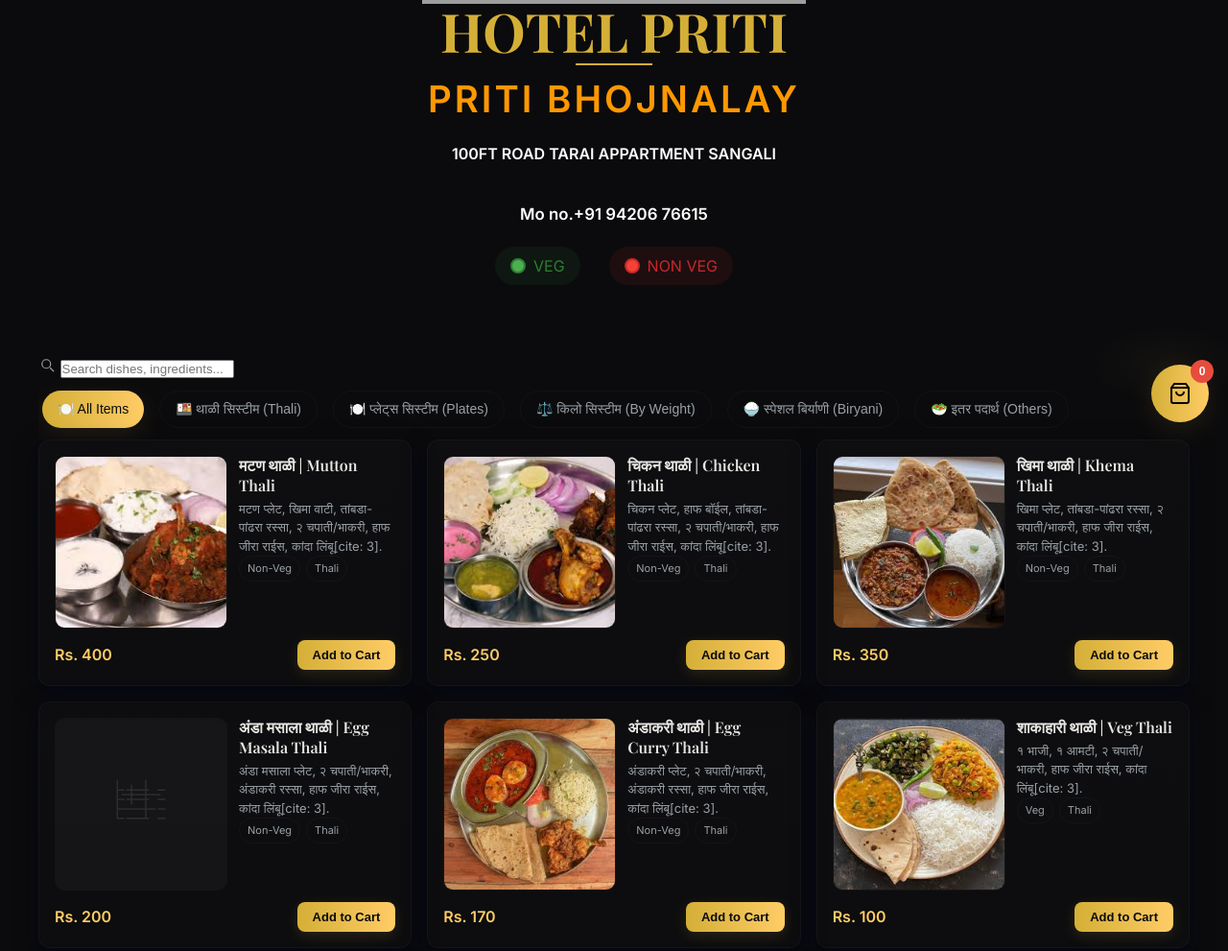
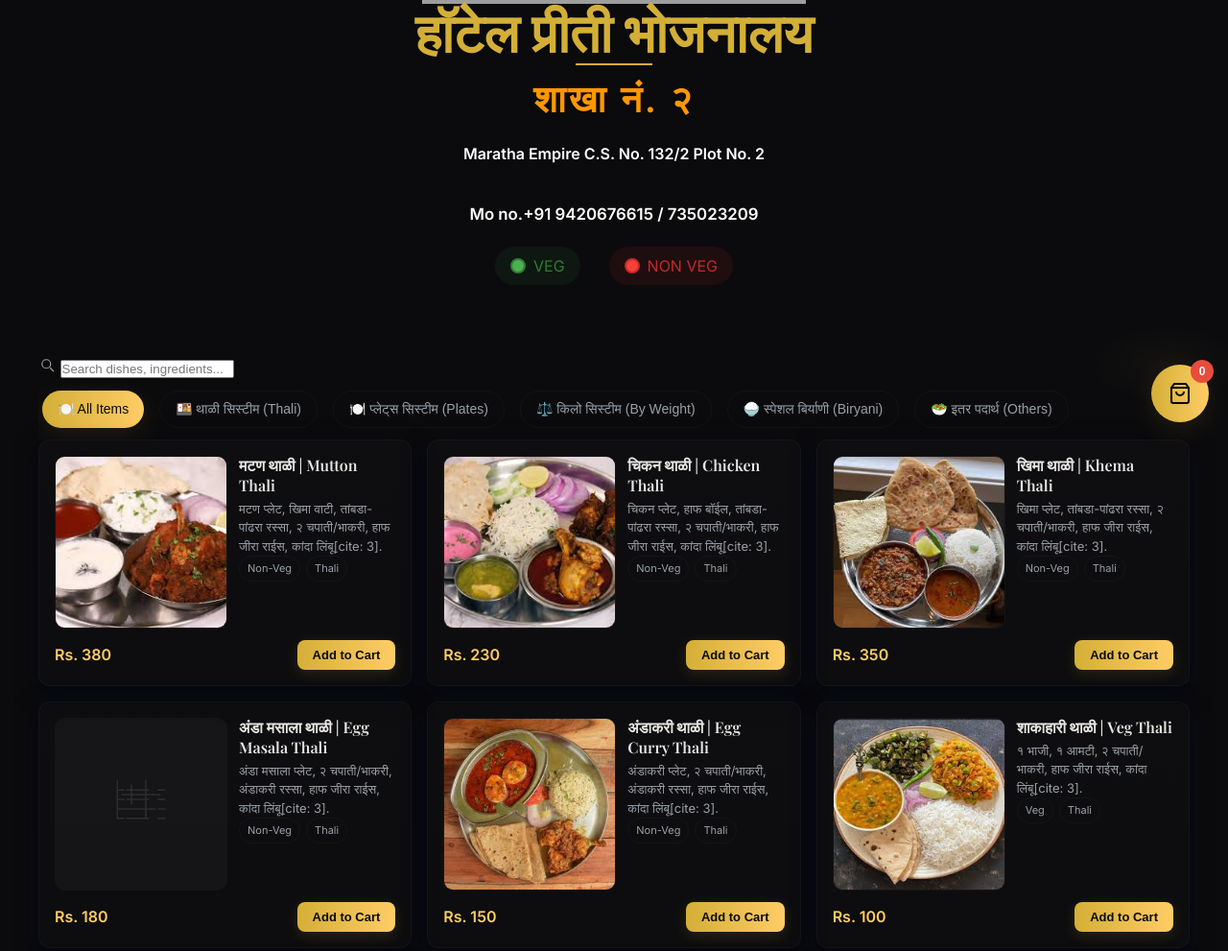
Before and after one commit to MenuSpeak/Hotel-Preeti-Bhojnalay, a plain HTML site: page index.html in a window 1280 px wide. Shown: the part 340-1331 px from the top of the page at 96% size. Drawn offline with nearby package versions, Linux system fonts and the light colour scheme; grey boxes are pictures that could not be loaded.

Commit message:
Update index.html

```diff
--- a/index.html
+++ b/index.html
@@ -1144,14 +1144,14 @@
         <!-- Cafe Header - Original Style -->
         <div class="cafe-header">
 <img src="logo.png" alt="Logo" style="width:400px; height:auto; display:block; margin:0 auto;">
-            <div class="cafe-name">HOTEL PRITI</div>
-            <div class="cafe-subtitle"><h1>PRITI BHOJNALAY</h1></div>
+            <div class="cafe-name">हॉटेल प्रीती भोजनालय</div>
+            <div class="cafe-subtitle"><h1>शाखा नं. २</h1></div>
             <div class="location-info">
-                <div class="location-text">100FT ROAD TARAI APPARTMENT SANGALI</div>
+                <div class="location-text">Maratha Empire C.S. No. 132/2 Plot No. 2</div>
                 <div class="address"></div>
                             <div class="cafe-subtitle"></div>
                            <div class="cafe-subtitle"></div>
-                <div class="mobile-numbers"><br> Mo no.+91 94206 76615</div>
+                <div class="mobile-numbers"><br> Mo no.+91 9420676615 / 735023209</div>
             </div>
             <div class="veg-nonveg">
                 <div class="veg">
@@ -1342,11 +1342,11 @@
         // Menu Data - FIXED VERSION
         const data = [
 
-{"id": 1, "cat": "थाळी सिस्टीम", "name": "मटण थाळी | Mutton Thali", "price": "Rs. 400", "desc": "मटण प्लेट, खिमा वाटी, तांबडा-पांढरा रस्सा, २ चपाती/भाकरी, हाफ जीरा राईस, कांदा लिंबू[cite: 3].", "tags": ["Non-Veg", "Thali"], "img": "img/mutton_thali.jpg"},
-{"id": 2, "cat": "थाळी सिस्टीम", "name": "चिकन थाळी | Chicken Thali", "price": "Rs. 250", "desc": "चिकन प्लेट, हाफ बॉईल, तांबडा-पांढरा रस्सा, २ चपाती/भाकरी, हाफ जीरा राईस, कांदा लिंबू[cite: 3].", "tags": ["Non-Veg", "Thali"], "img": "img/chicken_thali.jpg"},
+{"id": 1, "cat": "थाळी सिस्टीम", "name": "मटण थाळी | Mutton Thali", "price": "Rs. 380", "desc": "मटण प्लेट, खिमा वाटी, तांबडा-पांढरा रस्सा, २ चपाती/भाकरी, हाफ जीरा राईस, कांदा लिंबू[cite: 3].", "tags": ["Non-Veg", "Thali"], "img": "img/mutton_thali.jpg"},
+{"id": 2, "cat": "थाळी सिस्टीम", "name": "चिकन थाळी | Chicken Thali", "price": "Rs. 230", "desc": "चिकन प्लेट, हाफ बॉईल, तांबडा-पांढरा रस्सा, २ चपाती/भाकरी, हाफ जीरा राईस, कांदा लिंबू[cite: 3].", "tags": ["Non-Veg", "Thali"], "img": "img/chicken_thali.jpg"},
 {"id": 3, "cat": "थाळी सिस्टीम", "name": "खिमा थाळी | Khema Thali", "price": "Rs. 350", "desc": "खिमा प्लेट, तांबडा-पांढरा रस्सा, २ चपाती/भाकरी, हाफ जीरा राईस, कांदा लिंबू[cite: 3].", "tags": ["Non-Veg", "Thali"], "img": "img/khema_thali.jpg"},
-{"id": 4, "cat": "थाळी सिस्टीम", "name": "अंडा मसाला थाळी | Egg Masala Thali", "price": "Rs. 200", "desc": "अंडा मसाला प्लेट, २ चपाती/भाकरी, अंडाकरी रस्सा, हाफ जीरा राईस, कांदा लिंबू[cite: 3].", "tags": ["Non-Veg", "Thali"], "img": "img/egg_masala_thali.jpg"},
-{"id": 5, "cat": "थाळी सिस्टीम", "name": "अंडाकरी थाळी | Egg Curry Thali", "price": "Rs. 170", "desc": "अंडाकरी प्लेट, २ चपाती/भाकरी, अंडाकरी रस्सा, हाफ जीरा राईस, कांदा लिंबू[cite: 3].", "tags": ["Non-Veg", "Thali"], "img": "img/egg_curry_thali.jpg"},
+{"id": 4, "cat": "थाळी सिस्टीम", "name": "अंडा मसाला थाळी | Egg Masala Thali", "price": "Rs. 180", "desc": "अंडा मसाला प्लेट, २ चपाती/भाकरी, अंडाकरी रस्सा, हाफ जीरा राईस, कांदा लिंबू[cite: 3].", "tags": ["Non-Veg", "Thali"], "img": "img/egg_masala_thali.jpg"},
+{"id": 5, "cat": "थाळी सिस्टीम", "name": "अंडाकरी थाळी | Egg Curry Thali", "price": "Rs. 150", "desc": "अंडाकरी प्लेट, २ चपाती/भाकरी, अंडाकरी रस्सा, हाफ जीरा राईस, कांदा लिंबू[cite: 3].", "tags": ["Non-Veg", "Thali"], "img": "img/egg_curry_thali.jpg"},
 {"id": 6, "cat": "थाळी सिस्टीम", "name": "शाकाहारी थाळी | Veg Thali", "price": "Rs. 100", "desc": "१ भाजी, १ आमटी, २ चपाती/भाकरी, हाफ जीरा राईस, कांदा लिंबू[cite: 3].", "tags": ["Veg", "Thali"], "img": "img/veg_thali.jpg"},
 {"id": 7, "cat": "थाळी सिस्टीम", "name": "सर्व्हिस थाळी | Service Thali", "price": "Rs. 50", "desc": "Additional service thali components[cite: 3].", "tags": ["Veg", "Thali"], "img": "img/service_thali.jpg"},
 {"id": 8, "cat": "प्लेट्स सिस्टीम", "name": "मटण प्लेट | Mutton Plate", "price": "Rs. 250", "desc": "Traditional spiced mutton plate[cite: 2].", "tags": ["Non-Veg", "Plate"], "img": "img/mutton_plate.jpg"},
@@ -1354,16 +1354,16 @@
 {"id": 10, "cat": "प्लेट्स सिस्टीम", "name": "चिकन प्लेट | Chicken Plate", "price": "Rs. 150", "desc": "Classic chicken masala plate[cite: 2].", "tags": ["Non-Veg", "Plate"], "img": "img/chicken_plate.jpg"},
 {"id": 11, "cat": "प्लेट्स सिस्टीम", "name": "व्हाईट चिकन प्लेट | White Chicken Plate", "price": "Rs. 160", "desc": "Chicken cooked in white rich gravy[cite: 2].", "tags": ["Non-Veg", "Plate"], "img": "img/white_chicken_plate.jpg"},
 {"id": 12, "cat": "प्लेट्स सिस्टीम", "name": "खिमा प्लेट | Khema Plate", "price": "Rs. 250", "desc": "Spiced minced meat plate[cite: 2].", "tags": ["Non-Veg", "Plate"], "img": "img/khema_plate.jpg"},
-{"id": 13, "cat": "प्लेट्स सिस्टीम", "name": "अंडाकरी प्लेट | Egg Curry Plate", "price": "Rs. 100", "desc": "Boiled eggs in spicy gravy plate[cite: 2].", "tags": ["Non-Veg", "Plate"], "img": "img/egg_curry_plate.jpg"},
-{"id": 14, "cat": "प्लेट्स सिस्टीम", "name": "अंडा मसाला प्लेट | Egg Masala Plate", "price": "Rs. 120", "desc": "Eggs tossed in thick spicy masala[cite: 2].", "tags": ["Non-Veg", "Plate"], "img": "img/egg_masala_plate.jpg"},
+{"id": 13, "cat": "प्लेट्स सिस्टीम", "name": "अंडाकरी प्लेट | Egg Curry Plate", "price": "Rs. 80", "desc": "Boiled eggs in spicy gravy plate[cite: 2].", "tags": ["Non-Veg", "Plate"], "img": "img/egg_curry_plate.jpg"},
+{"id": 14, "cat": "प्लेट्स सिस्टीम", "name": "अंडा मसाला प्लेट | Egg Masala Plate", "price": "Rs. 100", "desc": "Eggs tossed in thick spicy masala[cite: 2].", "tags": ["Non-Veg", "Plate"], "img": "img/egg_masala_plate.jpg"},
 {"id": 15, "cat": "प्लेट्स सिस्टीम", "name": "कालिज प्लेट | Kalij (Liver) Plate", "price": "Rs. 240", "desc": "Mutton liver prepared with Indian spices[cite: 2].", "tags": ["Non-Veg", "Plate"], "img": "img/kalij_plate.jpg"},
 {"id": 16, "cat": "प्लेट्स सिस्टीम", "name": "ऑम्लेट | Omelette", "price": "Rs. 60", "desc": "Classic pan-fried egg omelette[cite: 2].", "tags": ["Non-Veg", "Plate"], "img": "img/omelette.jpg"},
-{"id": 17, "cat": "किलो सिस्टीम", "name": "मटण १ किलो | Mutton (1 Kg)", "price": "Rs. 1600", "desc": "Spiced mutton by weight (1 Kg)[cite: 2].", "tags": ["Non-Veg", "By Weight"], "img": "img/mutton_kg.jpg"},
+{"id": 17, "cat": "किलो सिस्टीम", "name": "मटण १ किलो | Mutton (1 Kg)", "price": "Rs. 1500", "desc": "Spiced mutton by weight (1 Kg)[cite: 2].", "tags": ["Non-Veg", "By Weight"], "img": "img/mutton_kg.jpg"},
 {"id": 18, "cat": "किलो सिस्टीम", "name": "मटण अर्धा किलो | Mutton (1/2 Kg)", "price": "Rs. 800", "desc": "Spiced mutton by weight (500g)[cite: 2].", "tags": ["Non-Veg", "By Weight"], "img": "img/mutton_kg.jpg"},
 {"id": 19, "cat": "किलो सिस्टीम", "name": "मटण पाव किलो | Mutton (1/4 Kg)", "price": "Rs. 400", "desc": "Spiced mutton by weight (250g)[cite: 2].", "tags": ["Non-Veg", "By Weight"], "img": "img/mutton_kg.jpg"},
-{"id": 20, "cat": "किलो सिस्टीम", "name": "चिकन १ किलो | Chicken (1 Kg)", "price": "Rs. 800", "desc": "Spiced chicken by weight (1 Kg)[cite: 2].", "tags": ["Non-Veg", "By Weight"], "img": "img/chicken_kg.jpg"},
-{"id": 21, "cat": "किलो सिस्टीम", "name": "चिकन अर्धा किलो | Chicken (1/2 Kg)", "price": "Rs. 400", "desc": "Spiced chicken by weight (500g)[cite: 2].", "tags": ["Non-Veg", "By Weight"], "img": "img/chicken_kg.jpg"},
-{"id": 22, "cat": "किलो सिस्टीम", "name": "चिकन पाव किलो | Chicken (1/4 Kg)", "price": "Rs. 200", "desc": "Spiced chicken by weight (250g)[cite: 2].", "tags": ["Non-Veg", "By Weight"], "img": "img/chicken_quarter_kg.jpg"},
+{"id": 20, "cat": "किलो सिस्टीम", "name": "चिकन १ किलो | Chicken (1 Kg)", "price": "Rs. 700", "desc": "Spiced chicken by weight (1 Kg)[cite: 2].", "tags": ["Non-Veg", "By Weight"], "img": "img/chicken_kg.jpg"},
+{"id": 21, "cat": "किलो सिस्टीम", "name": "चिकन अर्धा किलो | Chicken (1/2 Kg)", "price": "Rs. 160", "desc": "Spiced chicken by weight (500g)[cite: 2].", "tags": ["Non-Veg", "By Weight"], "img": "img/chicken_kg.jpg"},
+{"id": 22, "cat": "किलो सिस्टीम", "name": "चिकन पाव किलो | Chicken (1/4 Kg)", "price": "Rs. 180", "desc": "Spiced chicken by weight (250g)[cite: 2].", "tags": ["Non-Veg", "By Weight"], "img": "img/chicken_quarter_kg.jpg"},
 {"id": 23, "cat": "इतर", "name": "फुल जीरा राईस | Full Jeera Rice", "price": "Rs. 80", "desc": "Fragrant basmati rice tempered with cumin[cite: 1].", "tags": ["Veg", "Rice"], "img": "img/jeera_rice_full.jpg"},
 {"id": 24, "cat": "इतर", "name": "हाफ जीरा राईस | Half Jeera Rice", "price": "Rs. 40", "desc": "Fragrant basmati rice tempered with cumin (Half portion)[cite: 1].", "tags": ["Veg", "Rice"], "img": "img/jeera_rice_full.jpg"},
 {"id": 25, "cat": "इतर", "name": "बोईल प्लेट | Boiled Egg Plate", "price": "Rs. 30", "desc": "Plate of perfectly boiled eggs[cite: 1].", "tags": ["Non-Veg", "Side"], "img": "img/boiled_plate.jpg"},
@@ -1381,6 +1381,9 @@
 
 
 
+  {"id": 37, "cat": "Beverages", "name": "Mineral Water | मिनरल वाटर", "price": "10/-", "desc": "Packaged drinking water.", "tags": ["Veg", "Beverages"], "img": "img/mineral_water.jpg"},
+  {"id": 38, "cat": "Sabji", "name": "Akkha Masur | अक्खा मसूर", "price": "70/-", "desc": "Whole masoor dal cooked with Indian spices.", "tags": ["Veg", "Sabji", "Main Course"], "img": "img/akkha_masur.jpg"},
+  {"id": 39, "cat": "Sabji", "name": "Baingan Masala | बैंगन मसाला", "price": "70/-", "desc": "Spicy and flavorful eggplant curry.", "tags": ["Veg", "Sabji", "Main Course"], "img": "img/baingan_masala.jpg"},
    ];
 
         // Cart functionality
```
